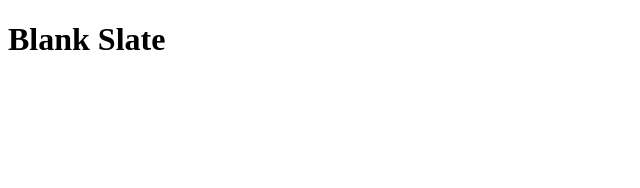
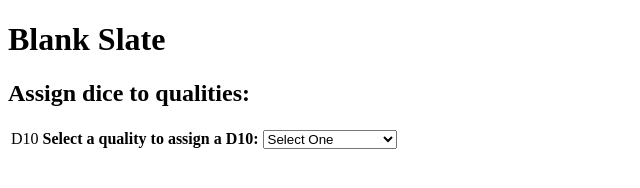
Before and after one commit to Shpaackle/sentinel-comics-tools, a plain HTML site: page background-pages/blank-slate.html in a window 1280 px wide. Shown: the whole page, without its empty margins (0-640 px from the left). Drawn offline with Linux system fonts and the light colour scheme.

Commit message:
added beginning of basic structure to page

```diff
--- a/background-pages/blank-slate.html
+++ b/background-pages/blank-slate.html
@@ -1,12 +1,50 @@
 <!DOCTYPE html>
 <html lang="en">
-<style></style>
+<style>
+    .select-one {
+        font-style: italic;
+    }
+    .die-size {
+        margin: 10px;
+    }
+    .first-quality-die-row {
+        margin: 10px;
+    }
+</style>
 <head>
 <meta charset="UTF-8">
 <title>Blank Slate</title>
 </head>
 <body>
     <h1>Blank Slate</h1>
-
+    <div class="container">
+        <h2>Assign dice to qualities:</h2>
+        <table class="quality-dice-table" id="quality-dice-table">
+            <tr class="first-quality-die-row" id="first-quality-die-row">
+                <td class="die-size" id="first-quality-die-size">D10</td>
+                <th>
+                    <label for="first-quality-selection">Select a quality to assign a D10: </label>
+                    <select name="first-quality-selection" id="first-quality-selection" value="">
+                        <option value="" class="select-one">Select One</option>
+                        <optgroup label="Mental qualities">
+                            <option value="Alertness">Alertness</option>
+                            <option value="Conviction">Conviction</option>
+                            <option value="Creativity">Creativity</option>
+                            <option value="Investigation">Investigation</option>
+                            <option value="Self-Discipline">Self-Discipline</option>
+                        </optgroup>
+                        <optgroup label="Physical qualities">
+                            <option value="Acrobatics">Acrobatics</option>
+                            <option value="Close Combat">Close Combat</option>
+                            <option value="Finesse">Finesse</option>
+                            <option value="Fitness">Fitness</option>
+                            <option value="Ranged Combat">Ranged Combat</option>"
+                            <option value="Stealth">Stealth</option>
+                        </optgroup>
+                    </select>
+                </th>
+            </tr>
+        </table>
+    </div>
 </body>
 </html>
```
